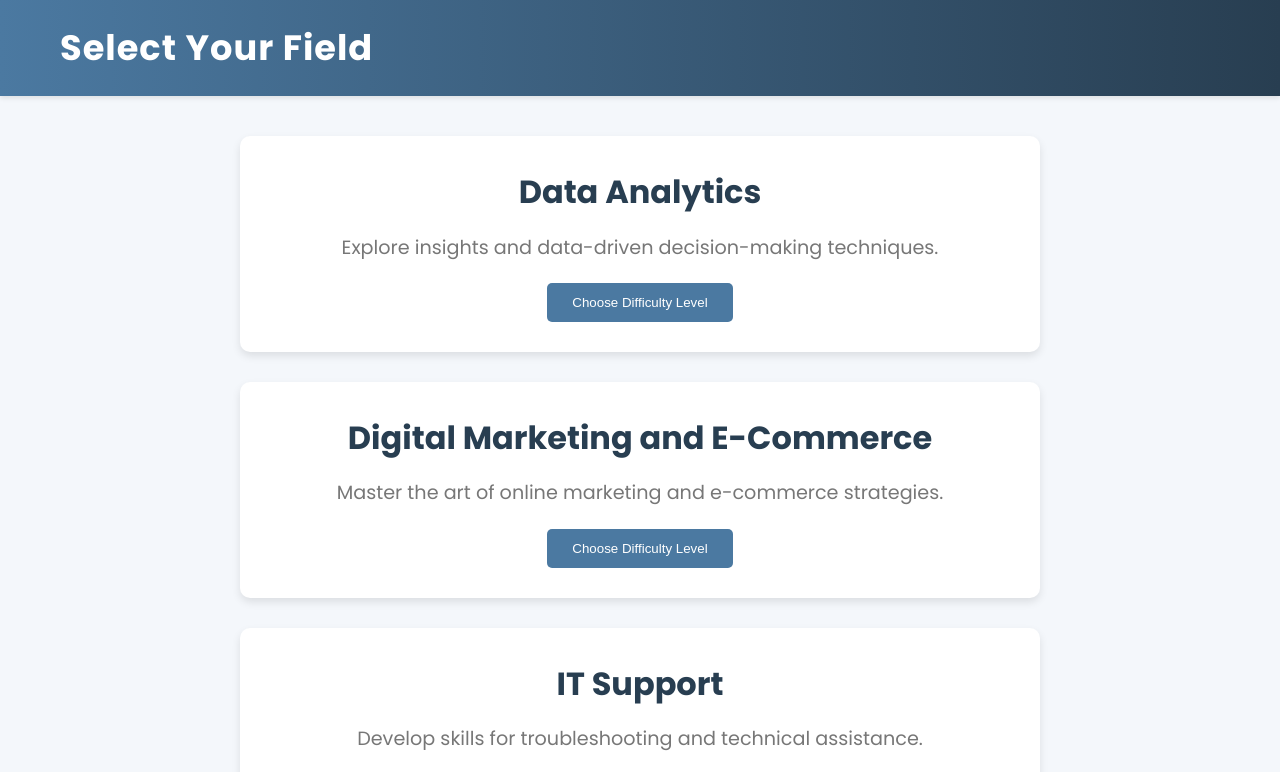
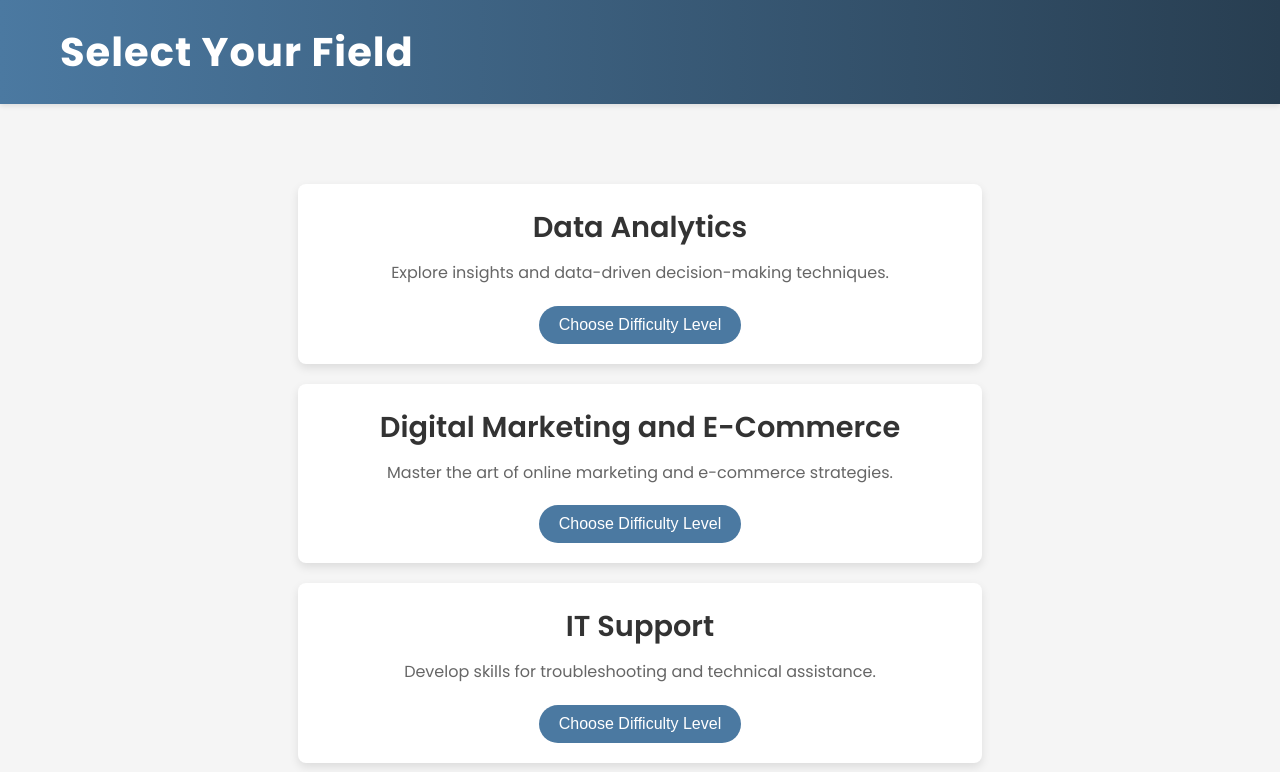
Before and after one commit to Vanshika1021/Interview.AI, a plain HTML site: page category.html in a window 1280 px wide. Shown: the top 772 px of the page. Drawn offline with Linux system fonts and the light colour scheme.

Commit message:
Update styles.css

```diff
--- a/styles.css
+++ b/styles.css
@@ -394,6 +394,8 @@ footer p {
   transform: scale(0.98);
 }
 /* General Reset */
+
+/* General Reset */
 * {
   margin: 0;
   padding: 0;
@@ -485,3 +487,100 @@ h1 {
 .category:active h2 {
   color: #ffdd57; /* Keep the yellow color for title when clicked */
 }
+* {
+  margin: 0;
+  padding: 0;
+  box-sizing: border-box;
+}
+
+body {
+  font-family: 'Poppins', sans-serif;
+  background-color: #f5f5f5;
+  color: #333;
+  line-height: 1.6;
+}
+
+header {
+  background: linear-gradient(90deg, #4b79a1, #283e51);
+  color: white;
+  padding: 20px 0;
+  text-align: center;
+  box-shadow: 0 2px 5px rgba(0, 0, 0, 0.1);
+}
+
+header h1 {
+  font-size: 2.5rem;
+  font-weight: 700;
+}
+
+main {
+  padding: 40px 20px;
+}
+
+.category-container, .difficulty-container {
+  display: flex;
+  flex-direction: column;
+  gap: 20px;
+  max-width: 800px;
+  margin: auto;
+}
+
+.category, .difficulty {
+  background: #ffffff;
+  padding: 20px;
+  border-radius: 8px;
+  box-shadow: 0 4px 10px rgba(0, 0, 0, 0.1);
+  text-align: center;
+  transition: transform 0.3s ease, box-shadow 0.3s ease, background-color 0.3s ease;
+}
+
+.category h2, .difficulty h2 {
+  font-size: 1.8rem;
+  color: #333;
+  margin-bottom: 10px;
+  font-weight: 600;
+}
+
+.category p, .difficulty p {
+  font-size: 1rem;
+  color: #666;
+  margin-bottom: 20px;
+}
+
+.category button, .difficulty button {
+  background-color: #4b79a1;
+  color: #fff;
+  border: none;
+  padding: 10px 20px;
+  border-radius: 25px;
+  font-size: 1rem;
+  font-weight: 500;
+  cursor: pointer;
+  transition: background 0.3s ease, transform 0.2s ease;
+}
+
+.category button:hover, .difficulty button:hover {
+  background-color: #283e51;
+  transform: scale(1.05);
+}
+
+.category:hover, .difficulty:hover {
+  transform: translateY(-10px);
+  box-shadow: 0 6px 15px rgba(0, 0, 0, 0.2);
+}
+
+.difficulty-container {
+  padding-top: 40px;
+}
+
+#easy:hover {
+  background-color: #e6f4f1;
+}
+
+#intermediate:hover {
+  background-color: #e8f7e6;
+}
+
+#hard:hover {
+  background-color: #f7e6e6;
+}
```
